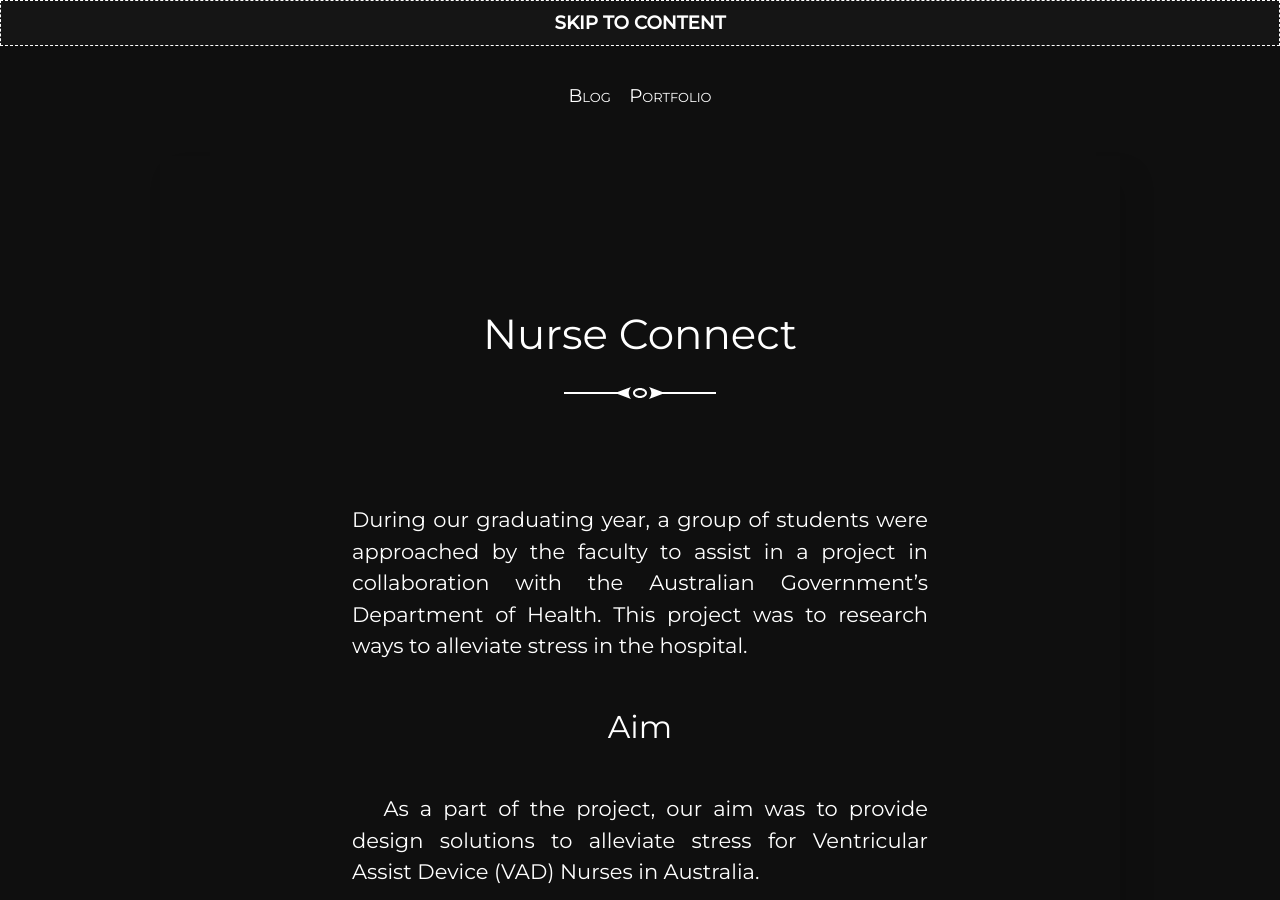
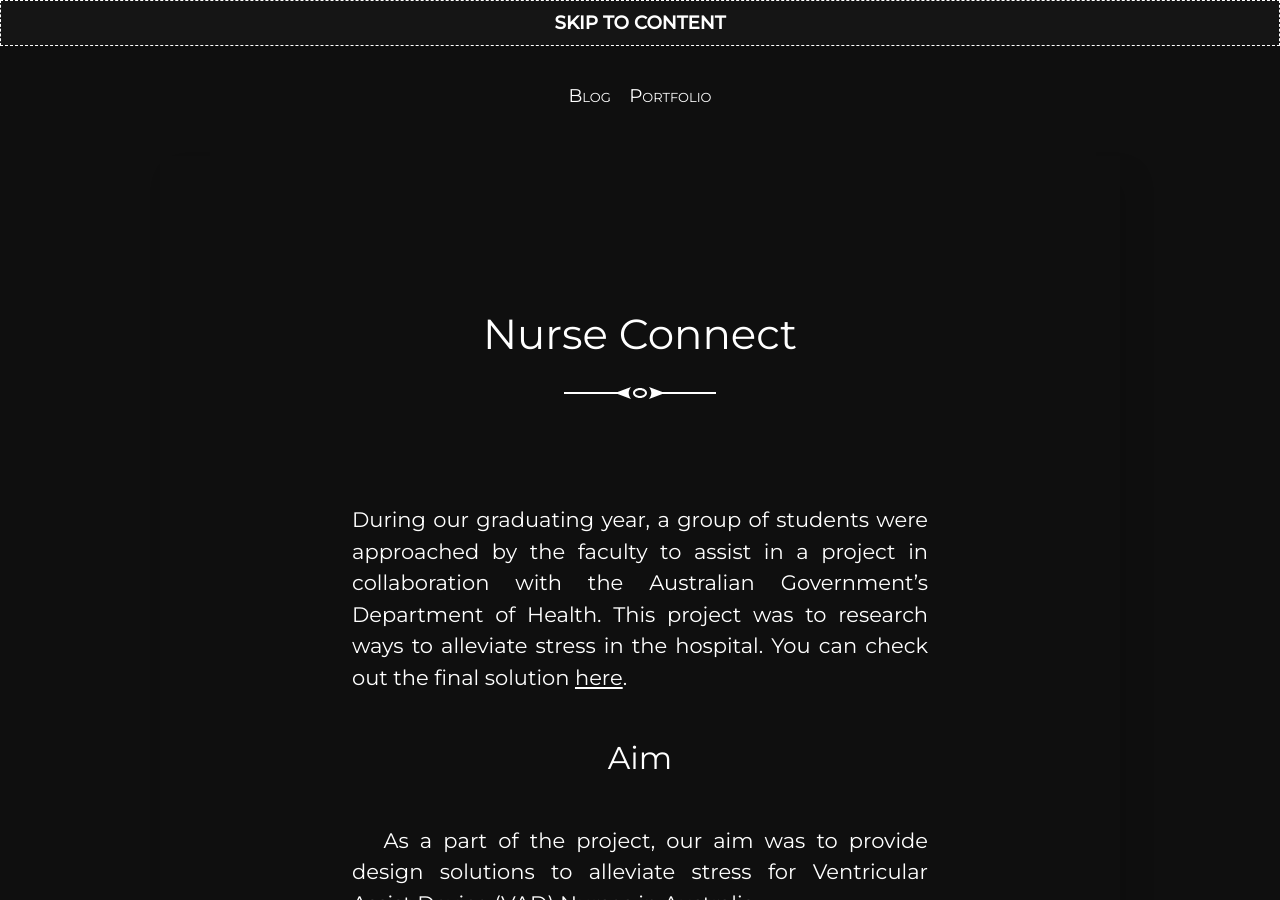
Before and after one commit to halcha/blog, a Jekyll site: the page built from _posts/2017-11-01-nurseconnect-project.markdown, in a window 1280 px wide and 900 px high. Built offline with Jekyll 4.4.1, drawn with Linux system fonts in a browser that asks for light colours; part of the change alters nothing that is shown; some of the changed text lies outside the part shown.

Commit message:
copy changes

```diff
--- a/_posts/2017-11-01-nurseconnect-project.markdown
+++ b/_posts/2017-11-01-nurseconnect-project.markdown
@@ -6,6 +6,7 @@ categories: design
 ---
 
 During our graduating year, a group of students were approached by the faculty to assist in a project in collaboration with the Australian Government's Department of Health. This project was to research ways to alleviate stress in the hospital.
+You can check out the final solution [here](https://youtu.be/Yx6J1pdz-AQ).
 
 ### Aim
 
@@ -55,9 +56,3 @@ This feedback helped us understand we needed something that integrates into curr
 ![an insitu mockup of NurseConnect from the perspective of support services](/blog/assets/images/p5-1-vad.png)
 ![an insitu mockup of NurseConnect from the perspective of a Nurse](/blog/assets/images/p5-2-vad.png)
 This led to a software based approach with feedback being captured through emotional recognition software for Nurses who chose to opt-in. This was supported as it maintained the benefits of a feedback system for stress alleviation without causing any interference in a Nurse's usual workflow. At our graduation the team was awarded the HCI award for excellence in service design.
-
-### Promotion
-
-We created a video explaining the final solution [here](https://youtu.be/Yx6J1pdz-AQ).
-
-Thanks for reading! If you’d like to read more thoughts on design work, head back to the portfolio [here](/).
```
